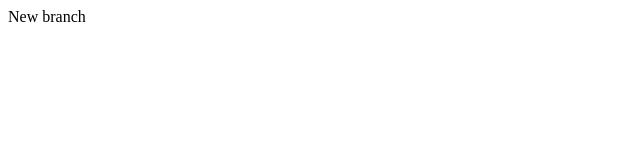
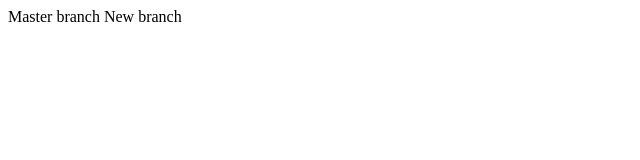
Before and after one commit to soham-khade/helloPersonalTry, a plain HTML site: page index.html in a window 1280 px wide. Shown: the whole page, without its empty margins (0-640 px from the left). Drawn offline with Linux system fonts and the light colour scheme.

Commit message:
master in new branch

```diff
--- a/index.html
+++ b/index.html
@@ -2,6 +2,7 @@
 	<head>
 	</head>
 	<body>
+		Master branch
 		New branch
 	</body>
 </html>
```
